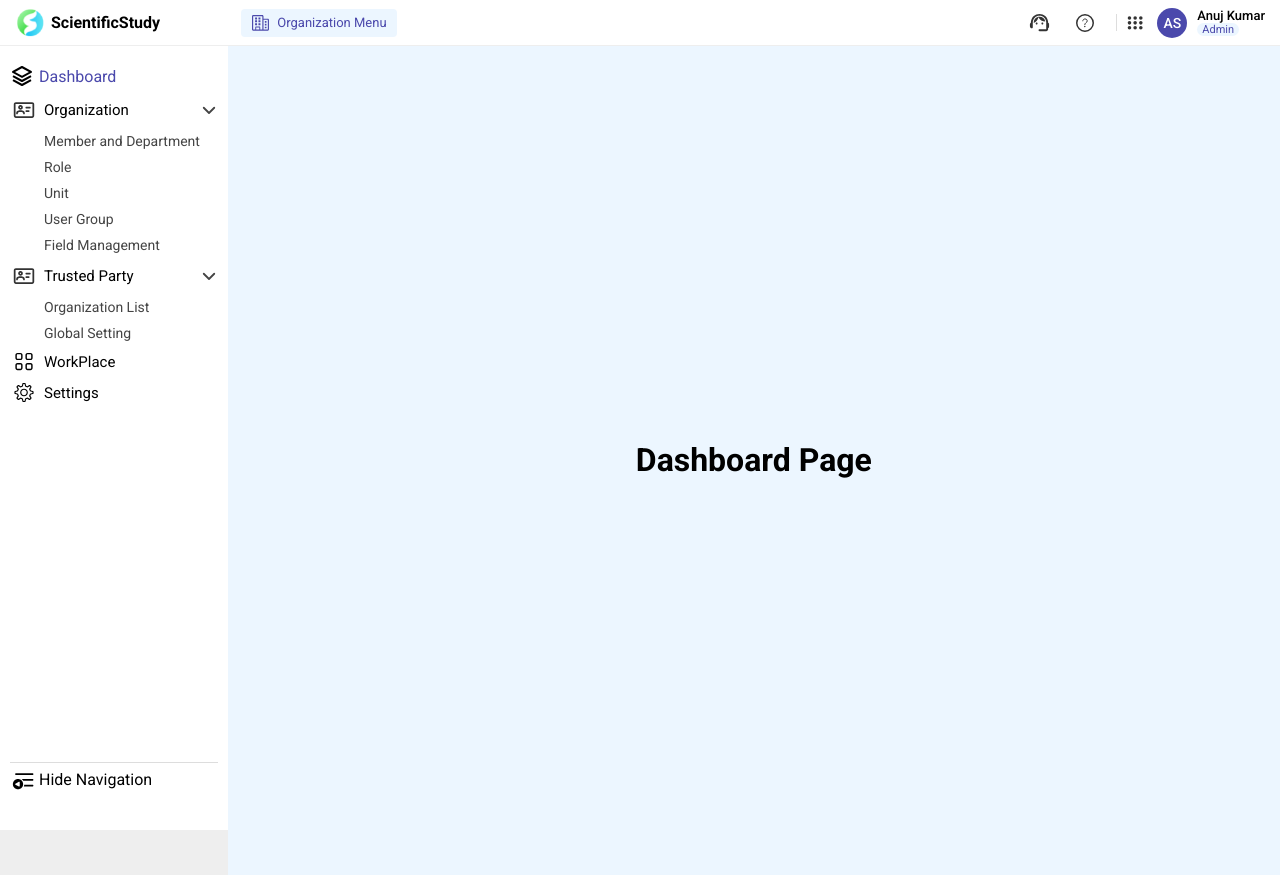
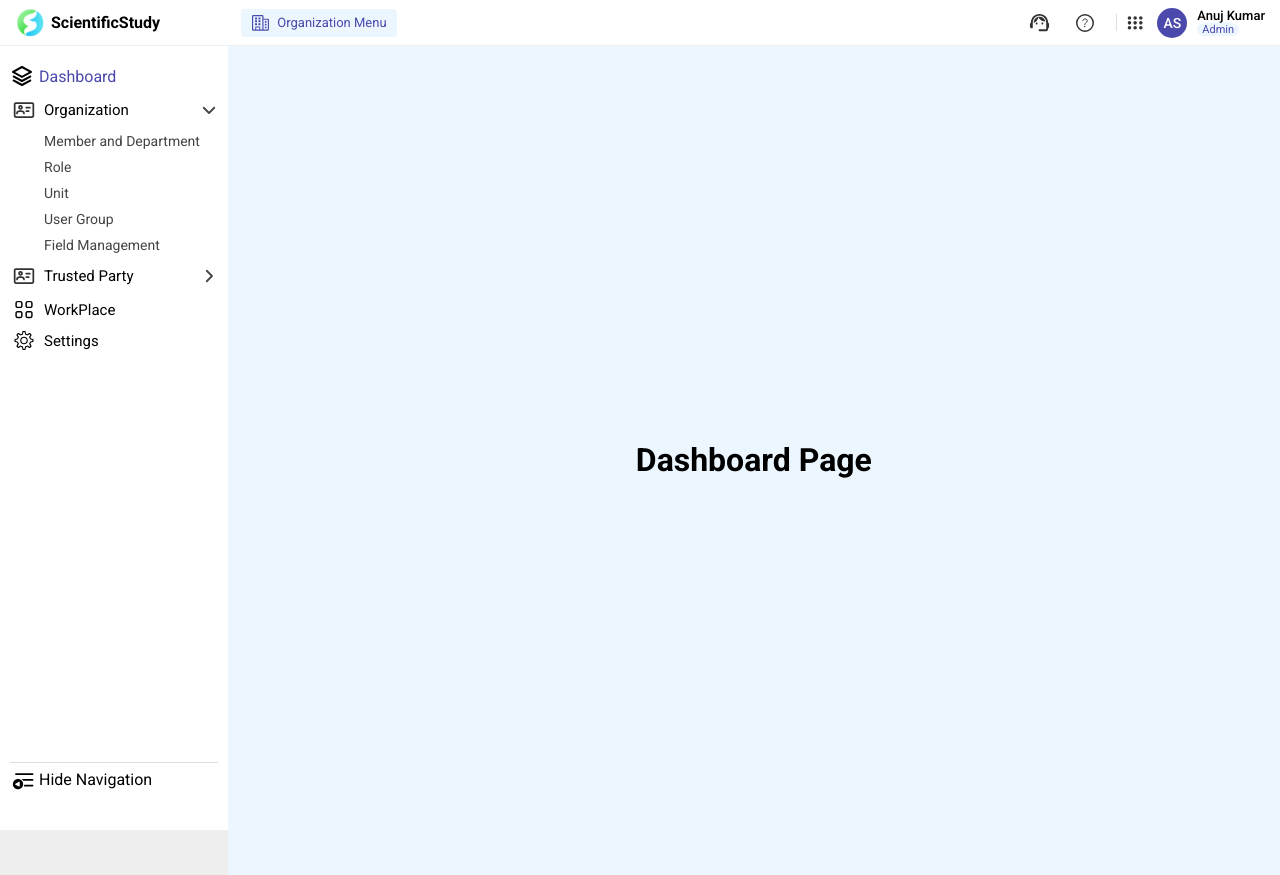
Before and after one commit to anujcu/Unified_Dashboard, a React (Vite) app: page / in a window 1280 px wide. Built offline with nearby package versions, Linux system fonts and the light colour scheme.

Commit message:
toggle side nav

```diff
--- a/src/Components/Common/SideNavBar/SideNavBar.css
+++ b/src/Components/Common/SideNavBar/SideNavBar.css
@@ -156,3 +156,20 @@
 .SideNavBarWrapper.collapsed  .sideMenuItemSubItem:hover{
     color:var(--colorPrimary);
 }
+.sideMenuItemToggleIconBtn.normal {
+    transform: rotate(-90deg);
+}
+.sideMenuItemSubItemList.hide {
+    transform: scale(0);
+    transform-origin: top center;
+    transition: all 0.3s ease;
+    max-height: 0;
+    overflow: hidden;
+}
+.sideMenuItemSubItemList.show {
+    transform: scale(1);
+    transform-origin: top left;
+    transition: all 0.3s ease;
+    max-height: 200px;
+    overflow: visible;
+}
--- a/src/Components/Common/SideNavBar/SideNavBar.jsx
+++ b/src/Components/Common/SideNavBar/SideNavBar.jsx
@@ -33,6 +33,7 @@ const SideNavBar=()=>{
 
     return(
         <div className={`SideNavBarWrapper ${tFlag?'collapsed':''}`}>
+            {/* Top Fixed Link */}
             <NavLink to="/"
     onClick={()=>updateBreadcrumbHande([ {name:"Dashboard",icon:"./src/assets/img/Icon_organizationManagement.svg"}])}
     className={({ isActive }) => (isActive ? 'active' : 'inactive')}
@@ -46,7 +47,7 @@ const SideNavBar=()=>{
 
             <div className="SideNavBarBody">
             {
-                sideMenu.map((item)=><SideNavItem key={item.id} menuItems={item}/>)
+                sideMenu.map((item,index)=><SideNavItem key={index} index={index} menuItems={item}/>)
             }
             </div>
             <div className="SideNavBarFooter">
--- a/src/Components/Common/SideNavBar/SideNavItem.jsx
+++ b/src/Components/Common/SideNavBar/SideNavItem.jsx
@@ -2,6 +2,7 @@ import { NavLink } from "react-router-dom";
 import { ICON_ANGLE_DOWN,ICON_ORGANIZATION_MANAGAMENT } from "../../../Constants/Constants";
 import { useDispatch } from "react-redux";
 import {  updateBreadcrumb } from "../../../Store/Slices/sideMenuSlice";
+import { useEffect, useState } from "react";
 
 const SideNavItem=(props)=>{
 
@@ -12,9 +13,18 @@ const SideNavItem=(props)=>{
         }
 
         //handle Collapse Menu Items
-        const handleClick=(id)=>{
-            console.log(id);
+
+        const [toggleMenu,setToggleMenu]=useState(0)
+        const handleTogleMenu=(i)=>{
+            console.log('toggleMenu before',toggleMenu);
+           if(toggleMenu==i){
+            setToggleMenu(0);
+           }
+           setToggleMenu(i);
+           console.log('toggleMenu after',toggleMenu);
+           console.log('Props VAlue',props.index);
        }
+
 
      const menuItems=props;
      const SubmenuItems=menuItems.menuItems.subMenu;
@@ -27,14 +37,17 @@ const SideNavItem=(props)=>{
 
             </div>
             {
-                SubmenuItems.length==0?'':<button className="sideMenuItemToggleIconBtn" onClick={()=>handleClick(menuItems.menuItems.id)}>
-                <img src={ICON_ANGLE_DOWN} alt="IconOrganization" className="sideMenuItemToggleIcon" />
+                SubmenuItems.length==0?'':<button
+                className={`sideMenuItemToggleIconBtn ${ toggleMenu==props.index?'':'normal'}`}
+                 onClick={()=>handleTogleMenu(props.index)}>
+                <img src={ICON_ANGLE_DOWN} alt="menuItems.menuItems.name" className="sideMenuItemToggleIcon" />
                 </button>
             }
 
         </div>
         {
-              SubmenuItems.length==0?'':<div className="sideMenuItemSubItemList">
+              SubmenuItems.length==0?'':
+              <div className={`sideMenuItemSubItemList ${toggleMenu==props.index?'show':'hide'}`}>
               {
                    SubmenuItems.map((item)=>
                    {
@@ -46,7 +59,7 @@ const SideNavItem=(props)=>{
                     <p className="sideMenuItemSubItem">{item.name}</p></NavLink>
                    })
               }
-          </div>
+                </div>
         }
 
 
```
